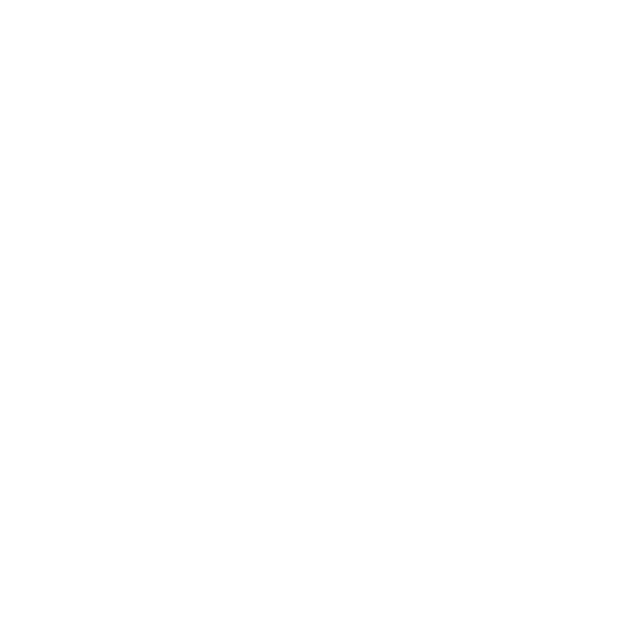
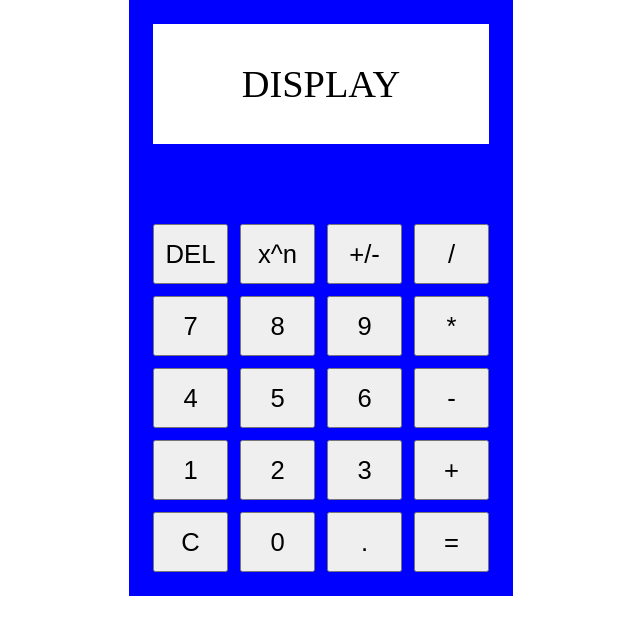
Before and after one commit to KGriffey/Calculator, a plain HTML site: page index.html in a window 1280 px wide. Shown: the whole page, without its empty margins (319-959 px from the left). Drawn offline with Linux system fonts and the light colour scheme.

Commit message:
Adjusted sizing and spacing of the buttons/display. May need adjustments later

```diff
--- a/index.html
+++ b/index.html
@@ -1,5 +1,6 @@
 <!DOCTYPE html>
 <html>
+
 <head>
     <meta charset="UTF-8">
     <meta name="viewport" content="width=device-width, initial-scale=1.0">
@@ -7,8 +8,48 @@
     <title>Calculator</title>
     <link rel="stylesheet" href="styles/styles.css">
 </head>
+
 <body>
     <script src="js/script.js"></script>
+    <div class="calculator">
+        <div class="display">DISPLAY</div>
+        <div class="buttons">
+            <div class="button-row">
+                <button id="backspace">DEL</button>
+                <button id="power">x^n</button>
+                <button id="sign">+/-</button>
+                <button id="divide">/</button>
+            </div>
 
+            <div class="button-row">
+                <button id="seven">7</button>
+                <button id="eight">8</button>
+                <button id="nine">9</button>
+                <button id="multiply">*</button>
+            </div>
+
+            <div class="button-row">
+                <button id="four">4</button>
+                <button id="five">5</button>
+                <button id="six">6</button>
+                <button id="subtract">-</button>
+            </div>
+
+            <div class="button-row">
+                <button id="one">1</button>
+                <button id="two">2</button>
+                <button id="three">3</button>
+                <button id="add">+</button>
+            </div>
+
+            <div class="button-row">
+                <button id="clear">C</button>
+                <button id="zero">0</button>
+                <button id="decimal">.</button>
+                <button id="equals">=</button>
+            </div>
+        </div>
+    </div>
 </body>
+
 </html>
--- a/styles/styles.css
+++ b/styles/styles.css
@@ -0,0 +1,57 @@
+* {
+    margin: 0;
+    padding: 0;
+    box-sizing: border-box;
+}
+
+.calculator {
+    display: flex;
+    flex-direction: column;
+    align-items: center;
+    align-self: center;
+    gap: 10vh;
+
+    width: 30vw;
+    min-width: 300px;
+    padding: 24px;
+    margin: auto;
+
+    background-color: blue;
+}
+
+.display {
+    display: flex;
+    justify-content: center;
+    align-items: center;
+    flex: auto;
+
+    width: 100%;
+    height: 15vh;
+    min-height: 100px;
+
+    background-color: white;
+
+    font-size: 3vw;
+}
+
+.buttons {
+    display: flex;
+    flex-direction: column;
+    gap: 12px;
+
+    width: 100%;
+    flex: auto;
+}
+
+.button-row {
+    display: flex;
+    flex: auto;
+    gap: 12px;
+}
+
+button {
+    width: 25%;
+    aspect-ratio: 1.25;
+
+    font-size: 2vw;
+}
```
Lines whose indentation alone changed are shown as unchanged.
